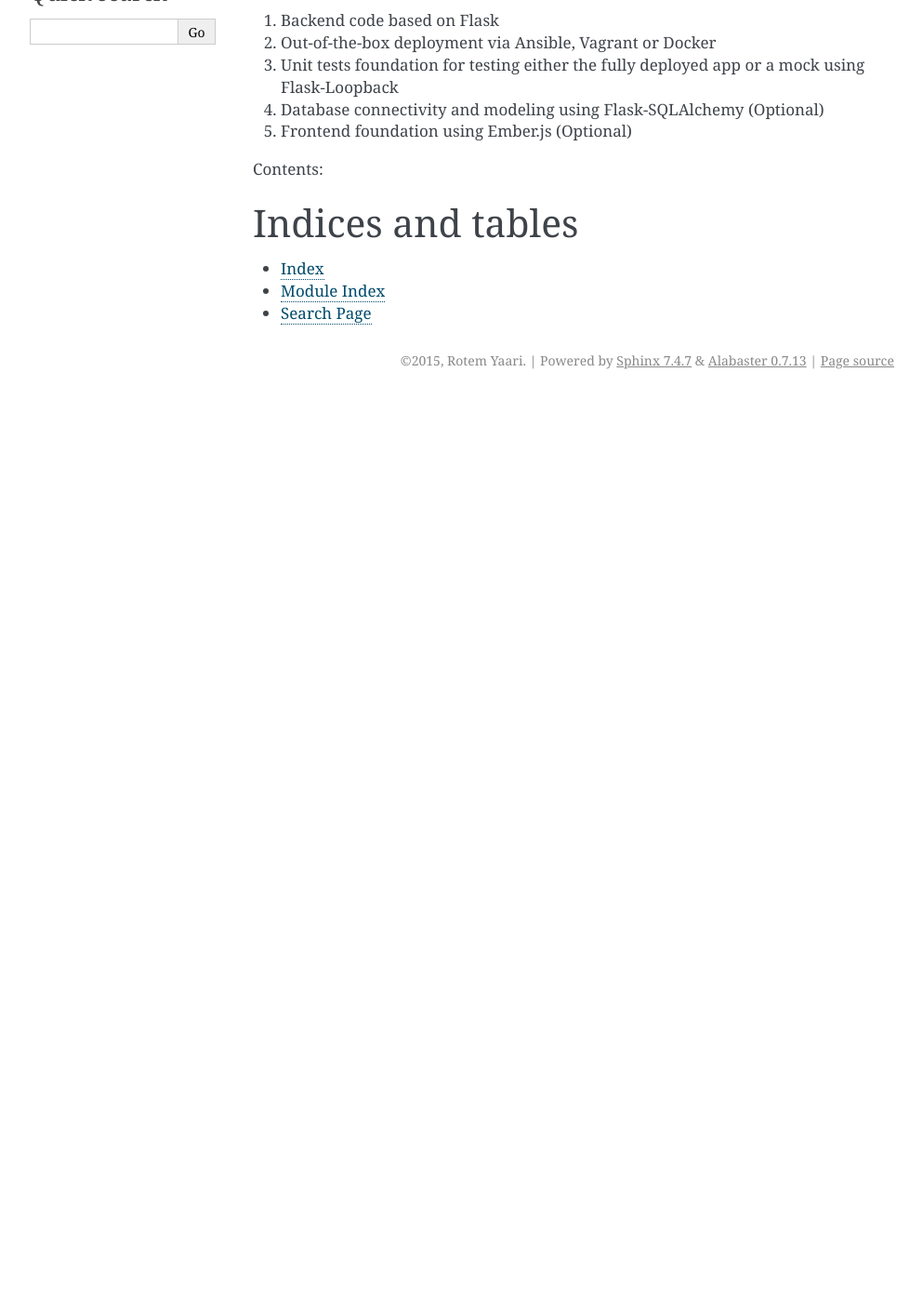
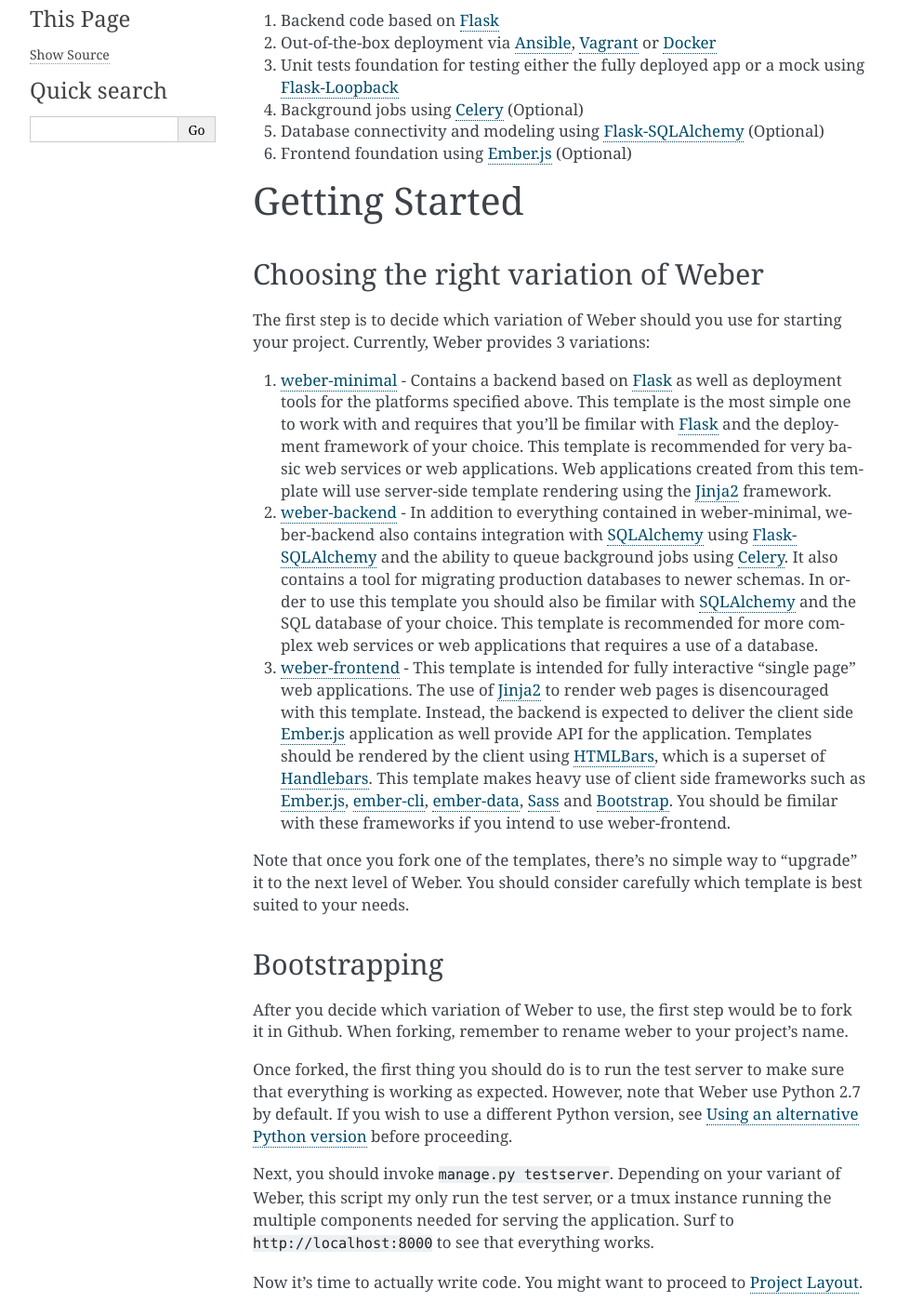
Before and after one commit to getweber/weber-docs, a Sphinx documentation site: the page built from doc/index.rst, in a window 1280 px wide and 1400 px high, scrolled down 270 px. Shown: the whole window at 93% size, without its empty margins (148-1141 px from the left). Built offline with Sphinx 7.4.7, drawn with Linux system fonts in a browser that asks for light colours; before the commit the page ends 900 px from its top, so only the background shows below that; some of the changed text lies outside the part shown.

Commit message:
More documentation

```diff
--- /dev/null
+++ b/doc/database.rst
@@ -0,0 +1,6 @@
+.. _database:
+
+Database Management
+===================
+
+To be written.
--- a/doc/index.rst
+++ b/doc/index.rst
@@ -13,18 +13,51 @@
 
 Weber provides:
 
-#. Backend code based on Flask
-#. Out-of-the-box deployment via Ansible, Vagrant or Docker
-#. Unit tests foundation for testing either the fully deployed app or a mock using Flask-Loopback
-#. Database connectivity and modeling using Flask-SQLAlchemy (Optional)
-#. Frontend foundation using Ember.js (Optional)
+#. Backend code based on Flask_
+#. Out-of-the-box deployment via Ansible_, Vagrant_ or Docker_
+#. Unit tests foundation for testing either the fully deployed app or a mock using Flask-Loopback_
+#. Background jobs using Celery_ (Optional)
+#. Database connectivity and modeling using Flask-SQLAlchemy_ (Optional)
+#. Frontend foundation using Ember.js_ (Optional)
 
 
-Contents:
+Getting Started
+===============
+
+Choosing the right variation of Weber
+-------------------------------------
+
+The first step is to decide which variation of Weber should you use for starting your project. Currently, Weber provides 3 variations:
+
+#. weber-minimal_ - Contains a backend based on Flask_ as well as deployment tools for the platforms specified above. This template is the most simple one to work with and requires that you'll be fimilar with Flask_ and the deployment framework of your choice. This template is recommended for very basic web services or web applications. Web applications created from this template will use server-side template rendering using the Jinja2_ framework.
+#. weber-backend_ - In addition to everything contained in weber-minimal, weber-backend also contains integration with SQLAlchemy_ using Flask-SQLAlchemy_ and the ability to queue background jobs using Celery_. It also contains a tool for migrating production databases to newer schemas. In order to use this template you should also be fimilar with SQLAlchemy_ and the SQL database of your choice. This template is recommended for more complex web services or web applications that requires a use of a database.
+#. weber-frontend_ - This template is intended for fully interactive "single page" web applications. The use of Jinja2_ to render web pages is disencouraged with this template. Instead, the backend is expected to deliver the client side Ember.js_ application as well provide API for the application. Templates should be rendered by the client using HTMLBars_, which is a superset of Handlebars_. This template makes heavy use of client side frameworks such as Ember.js_, ember-cli_, ember-data_, Sass_ and Bootstrap_. You should be fimilar with these frameworks if you intend to use weber-frontend.
+
+Note that once you fork one of the templates, there's no simple way to "upgrade" it to the next level of Weber. You should consider carefully which template is best suited to your needs.
+
+Bootstrapping
+-------------
+
+After you decide which variation of Weber to use, the first step would be to fork it in Github. When forking, remember to rename weber to your project's name.
+
+Once forked, the first thing you should do is to run the test server to make sure that everything is working as expected. However, note that Weber use Python 2.7 by default. If you wish to use a different Python version, see :ref:`alternative_python` before proceeding.
+
+Next, you should invoke ``manage.py testserver``. Depending on your variant of Weber, this script my only run the test server, or a tmux instance running the multiple components needed for serving the application. Surf to ``http://localhost:8000`` to see that everything works.
+
+Now it's time to actually write code. You might want to proceed to :ref:`project_layout`.
+
+Contents
+========
 
 .. toctree::
    :maxdepth: 2
 
+   project_layout
+   dependencies
+   manage_app
+   database
+   testing
+   alternative_python
 
 
 
@@ -34,3 +67,23 @@
 * :ref:`genindex`
 * :ref:`modindex`
 * :ref:`search`
+
+.. _Ansible: http://www.ansible.com/home
+.. _Vagrant: https://www.vagrantup.com/
+.. _Docker: https://www.docker.com/
+.. _Flask: http://flask.pocoo.org/
+.. _Flask-Loopback: https://github.com/vmalloc/flask-loopback
+.. _Ember.js: http://emberjs.com/
+.. _Flask-SQLAlchemy: https://pythonhosted.org/Flask-SQLAlchemy/
+.. _SQLAlchemy: http://www.sqlalchemy.org/
+.. _weber-minimal: https://github.com/vmalloc/weber-minimal
+.. _weber-backend: https://github.com/vmalloc/weber-backend
+.. _weber-frontend: https://github.com/vmalloc/weber-frontend
+.. _Jinja2: http://jinja.pocoo.org/docs/dev/
+.. _HTMLBars: http://talks.erikbryn.com/htmlbars-emberconf/#/
+.. _Handlebars: http://handlebarsjs.com/
+.. _ember-cli: http://www.ember-cli.com/
+.. _ember-data: http://emberjs.com/guides/models/
+.. _Sass: http://sass-lang.com/
+.. _Bootstrap: http://getbootstrap.com/
+.. _Celery: http://www.celeryproject.org/
--- /dev/null
+++ b/doc/testing.rst
@@ -0,0 +1,6 @@
+.. _testing:
+
+Testing Your Application
+========================
+
+To be written.
```
Also changed, not shown: doc/alternative_python.rst (added, +8 -0 lines), doc/dependencies.rst (added, +28 -0 lines), doc/manage_app.rst (added, +59 -0 lines), doc/project_layout.rst (added, +37 -0 lines).
